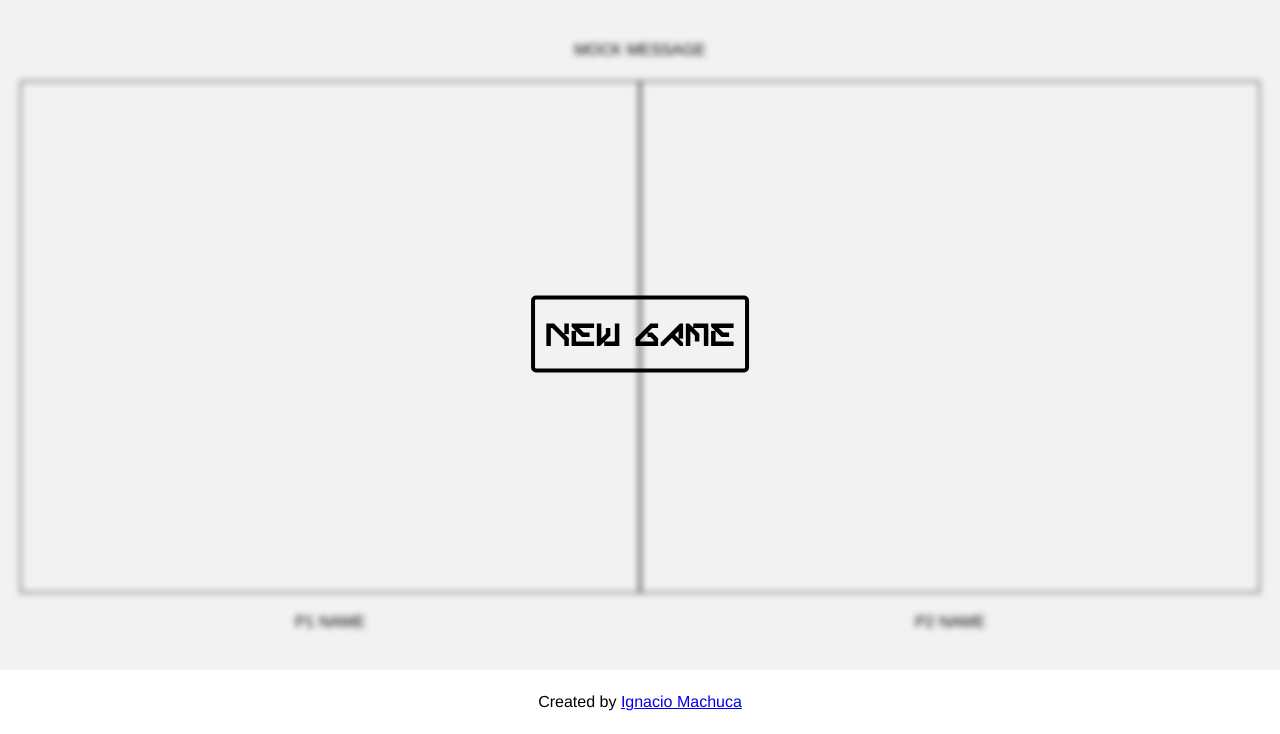
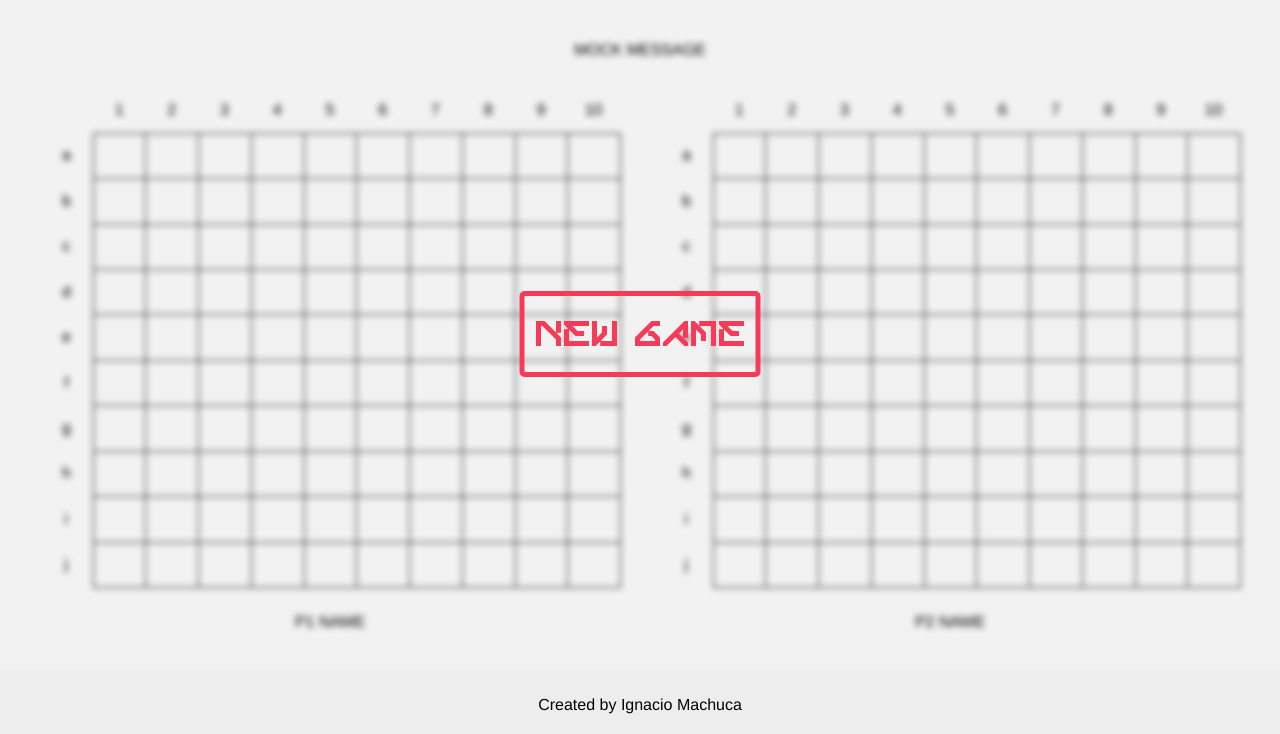
Before and after one commit to nimbusphagia/Battleship, a website built with webpack: page src/template.html in a window 1280 px wide. Shown: the part 66-800 px from the top of the page. Built offline with nearby package versions, Linux system fonts and the light colour scheme.

Commit message:
newBoard & updated ui

```diff
--- a/src/css/main.css
+++ b/src/css/main.css
@@ -29,9 +29,13 @@ body {
   grid-template-rows: 8% 84% 8%;
   overflow: hidden;
   font-family: Helvetica;
+  --navColor: #f53b57;
 }
 header {
-  margin: auto 0;
+  display:grid;
+  align-items:center;
+  height:100%;
+  background:var(--navColor);
 }
 nav {
   display: flex;
@@ -55,7 +59,18 @@ footer {
   width: 100%;
   display: flex;
   justify-content: center;
-  align-items: center;
+  align-items: end;
+  background-color: #EDEDED;
+}
+/*GENERAL UI*/
+.navLogo{
+  font-family: "Neotriad";
+  font-size: 36px;
+  color:white;
+}
+.contactInfo{
+  font-size:16px;
+  padding-bottom:20px;
 }
 /*GAME CONTENT*/
 #gameMessage {
@@ -70,15 +85,31 @@ footer {
   height: 100%;
   display: grid;
   grid-template-rows: 90% 10%;
+  align-items:center;
+  justify-content:center;
 }
 .name {
   margin: auto;
 }
-/*boards*/
-.board {
-  border: 1px solid black;
+/*VEIL, BUTTONS, LINKS*/
+a{
+  text-decoration:none;
+  color: black;
+  font-weight:550;
 }
-/*VEIL, BUTTONS, LINKS*/
+a:hover{
+  cursor:pointer;
+  transform:scale(1.03);
+}
+button{
+  background:none;
+  border: 1.8px solid black;
+  border-radius: 4px;
+}
+button:hover{
+  cursor:pointer;
+  transform:scale(1.01);
+}
 .veil {
   position: absolute;
   top: 0;
@@ -102,10 +133,10 @@ footer {
 }
 .newGameBtn {
   font-family: "Neotriad";
-  border: none;
   background: none;
-  font-size: 45px;
-  border: 4px solid black;
+  font-size: 50px;
+  border: 5px solid var(--navColor);
+  color: var(--navColor);
   border-radius: 5px;
   padding: 10px;
   cursor: pointer;
@@ -113,7 +144,7 @@ footer {
 }
 .newGameBtn:hover {
   transform: translate(-50%, -50%) scale(1.03);
-  background-color: black;
+  background-color: var(--navColor);
   color: white;
 }
 .newGameBtn:active {
@@ -202,10 +233,44 @@ footer {
   display:flex;
   flex-direction: column;
   align-items:center;
-  justify-content:space-around;
+  justify-content: center;
+  gap: 20px;
   height: 100px;
 }
 .playerInput input{
   font-size:20px;
   text-align:center;
 }
+/*BOARDS*/
+.rowContainer {
+  display:grid;
+  grid-template-columns:1fr 1fr 1fr 1fr 1fr 1fr 1fr 1fr 1fr 1fr 1fr;
+}
+.board{
+  display:grid;
+  grid-template-rows: 1fr 1fr 1fr 1fr 1fr 1fr 1fr 1fr 1fr 1fr 1fr;
+  height:500px;
+  width:580px;
+
+}
+.boardGridMember{
+  height:100%;
+  width:100%;
+  display:flex;
+  justify-content:center;
+  align-items:center;
+}
+.colIndicator{
+  border-bottom: 1px solid black;
+}
+.rowIndicator{
+  border-right: 1px solid black;
+}
+.boardSquare{
+  border-right:1px solid black;
+  border-bottom:1px solid black;
+}
+.boardSquare:hover{
+  background-color:black;
+  cursor:pointer;
+}
--- /dev/null
+++ b/src/gui/GamePlay.js
@@ -0,0 +1,44 @@
+class GamePlay {
+
+  createBoard() {
+    const board = document.createElement("div");
+    board.classList.add("board");
+    for (let i = 96; i < 107; i++) {
+      const row = document.createElement("div");
+      row.classList.add("rowContainer");
+      let className = "";
+      let letter = String.fromCharCode(i);
+      for (let j = 0; j < 11; j++) {
+        const col = document.createElement("div");
+        if (i === 96 && j === 0) {
+          className = "notSquare";
+        } else if (i === 96 && j > 0) {
+          className = "colIndicator";
+          col.textContent = j;      // 1–10
+        } else if (i > 96 && j === 0) {
+          className = "rowIndicator";
+          col.textContent = letter; // a–j
+        } else {
+          className = letter + j;   // a1, b4, j10, etc.
+          col.classList.add("boardSquare");
+        }
+        col.classList.add("boardGridMember", className);
+        row.appendChild(col);
+      }
+      board.appendChild(row);
+    }
+    return board;
+  }
+  emptyBoards() {
+    const boards = document.querySelectorAll(".board");
+    for (const b of boards) {
+      b.replaceWith(this.createBoard());
+    }
+  }
+
+  apllyHit(player) {
+
+  }
+
+}
+export default GamePlay;
--- a/src/gui/GameStart.js
+++ b/src/gui/GameStart.js
@@ -31,7 +31,7 @@ class GameStart {
     closeBtn.addEventListener("click", () => {
       this.removeVeil(popup);
       popup.remove();
-      if (gamephase === "start") this.renderNewGameButton();
+      if (gamephase === "start") this.newGameButton();
     });
     return popup;
   }
@@ -107,6 +107,8 @@ class GameStart {
       } else {
         this.#p2 = new Player(p2Input.value, true);
       }
+      const popup = form.parentElement;
+      this.removeVeil(popup);
     });
 
     form.appendChild(player1);
--- a/src/gui/renderGame.js
+++ b/src/gui/renderGame.js
@@ -1,14 +1,23 @@
+import GamePlay from "./GamePlay.js";
 import GameStart from "./GameStart.js";
 function renderGame() {
   let p1 = null;
   let p2 = null;
   const start = new GameStart();
+  const play = new GamePlay();
+  //CREATE EMPTY BOARDS
+  play.emptyBoards();
   start.newGameButton();
+  //CREATE P1 & P2
   document.body.addEventListener("click", (e) => {
     if (e.target === document.querySelector(".formBtn")) {
       p1 = start.p1;
       p2 = start.p2;
+      document.querySelector(".player1 .name").textContent = p1.name;
+      document.querySelector(".player2 .name").textContent = p2.name;
+      document.querySelector(".popup").remove();
     }
-  })
+  });
+
 }
 export default renderGame;
--- a/src/model/Player.js
+++ b/src/model/Player.js
@@ -8,5 +8,8 @@ class Player {
     this.#type = type;
     this.#board = new Gameboard();
   }
+  get name() { return this.#name };
+  get type() { return this.#type };
+  get board() { return this.#board };
 }
 export default Player;
```
